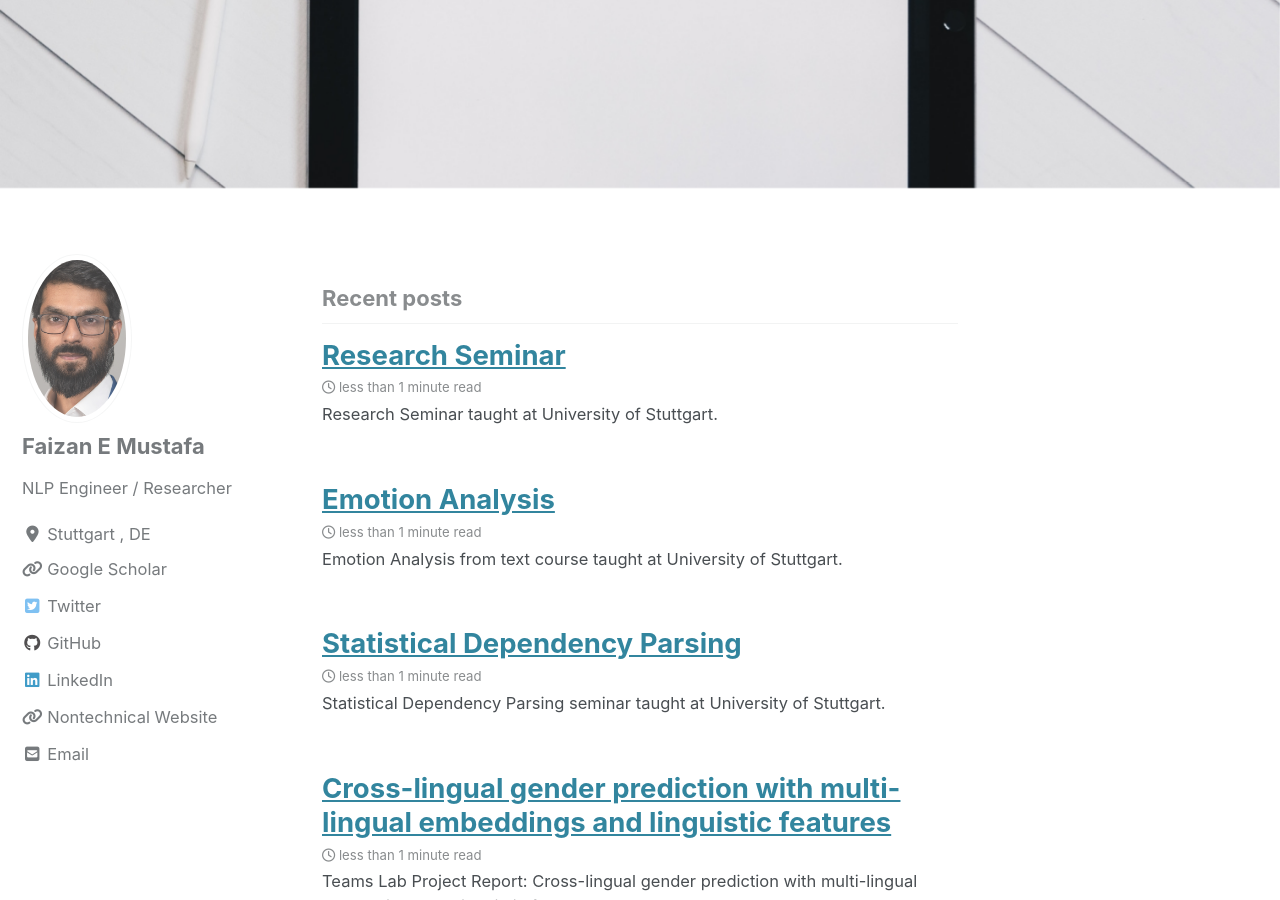
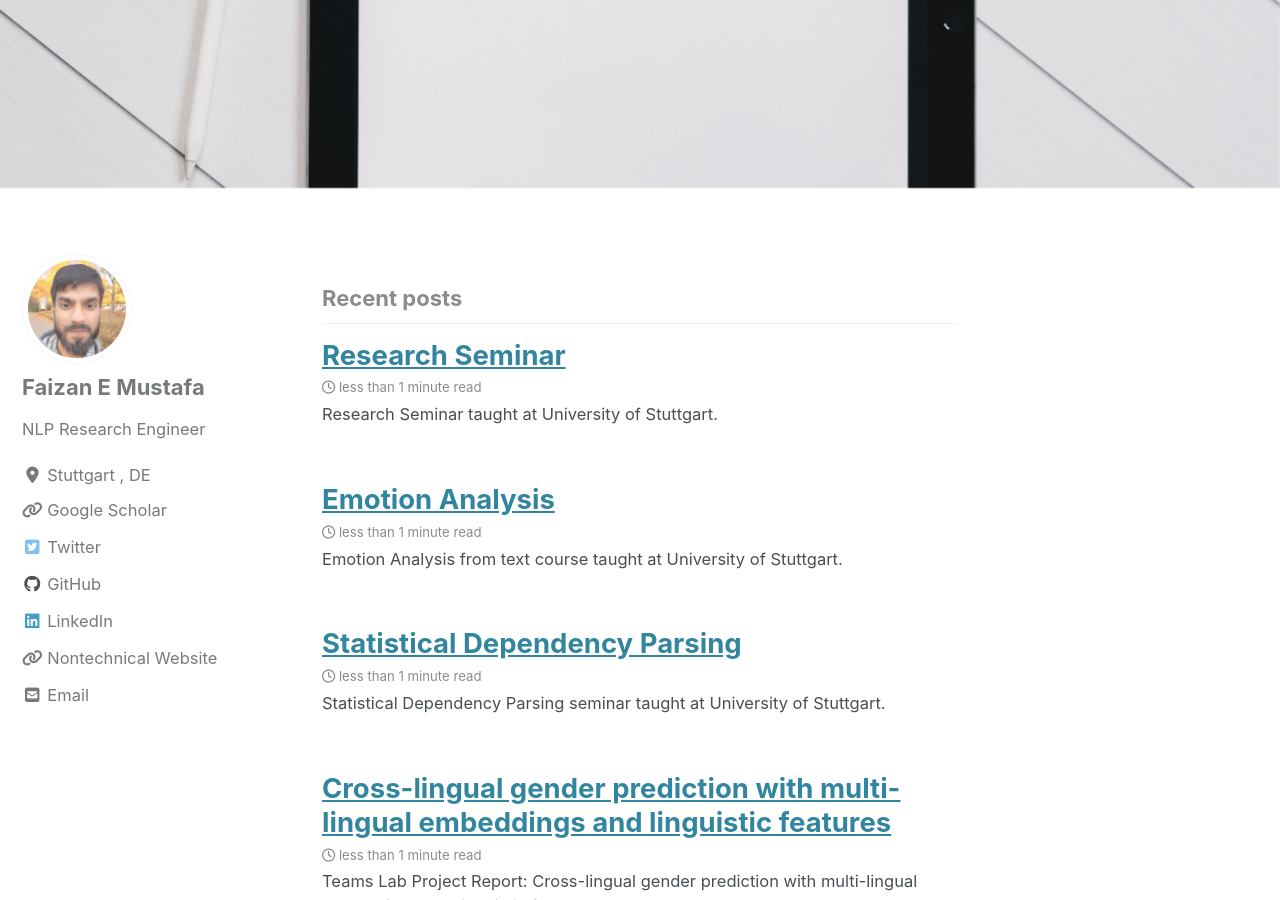
Before and after one commit to Faizan-E-Mustafa/Faizan-E-Mustafa.github.io, a Jekyll site: the page built from index.html, in a window 1280 px wide and 900 px high, scrolled down 344 px. Built offline with Jekyll 4.4.1, drawn with Linux system fonts in a browser that asks for light colours; cached includes are drawn as plain includes; nearby versions of some CDN libraries; the list of posts is cut into pages by our own code.

Commit message:
* update profile pic

```diff
--- a/_config.yml
+++ b/_config.yml
@@ -108,8 +108,8 @@
 # Site Author
 author:
   name             : "Faizan E Mustafa"
-  avatar           :  "/images/ProfilePic.jpg" # path of avatar image, e.g. "/assets/images/bio-photo.jpg"
-  bio              : "NLP Engineer / Researcher"
+  avatar           :  "/images/Dp.jpeg" # path of avatar image, e.g. "/assets/images/bio-photo.jpg"
+  bio              : "NLP Research Engineer"
   location         : "Stuttgart , DE"
   email            : "faizanmustafa750@gmail.com"
   links:
```
Also changed, not shown: images/ProfilePic.jpg (deleted).
